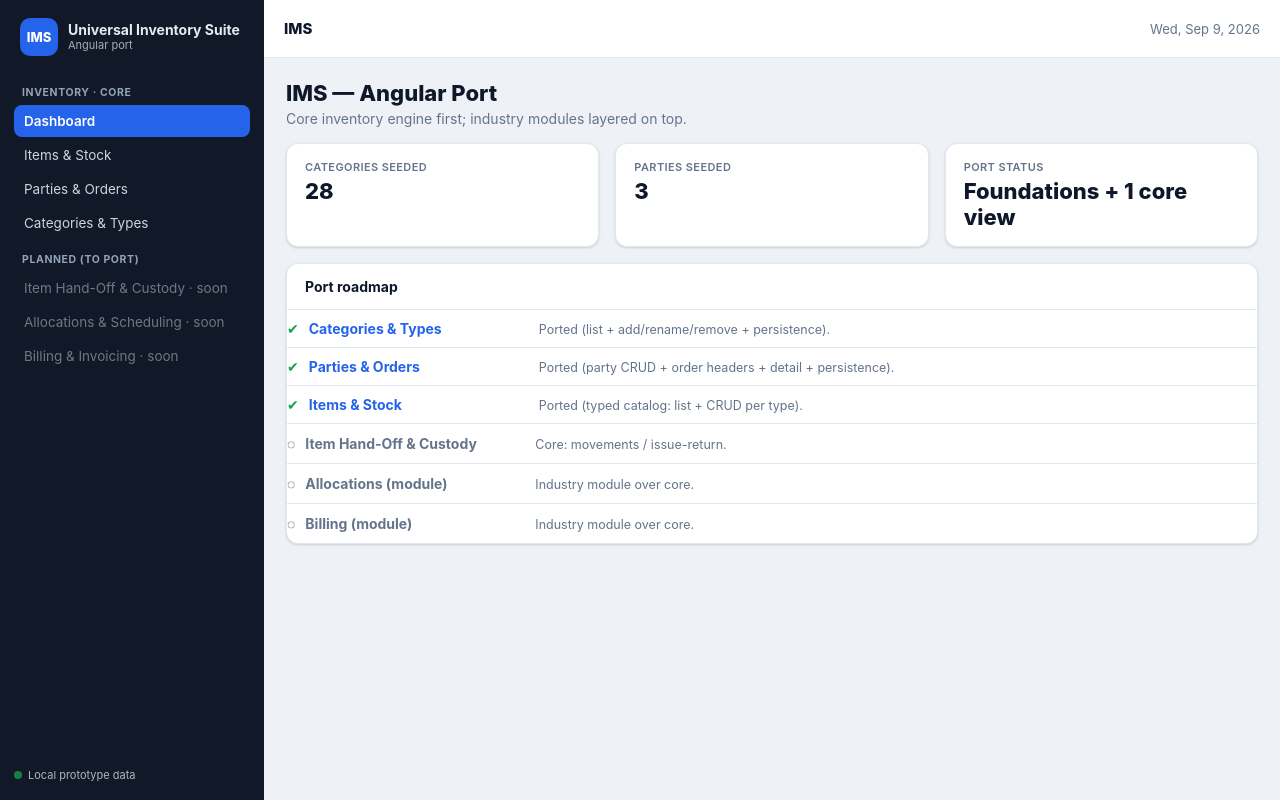
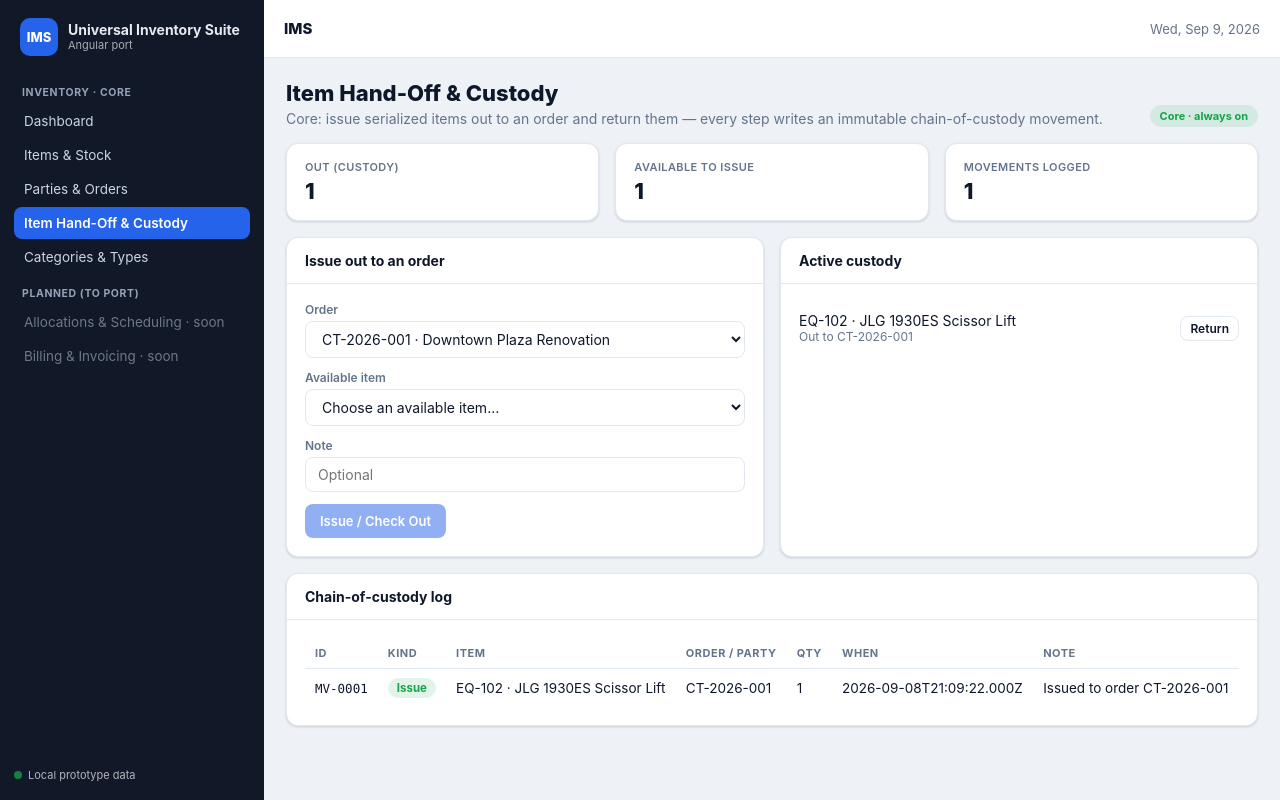
Before and after one commit to tinnerrob/ims-prototype-angular, an Angular app: page /handoff in a window 1280 px wide. Before the commit this address led to /dashboard. Built offline with nearby package versions, Linux system fonts and the light colour scheme.

Commit message:
Port Item Hand-Off & Custody (core): movements store + issue/return + chain-of-custody log

```diff
--- a/src/app/app.component.ts
+++ b/src/app/app.component.ts
@@ -27,13 +27,13 @@ export class AppComponent {
         { label: 'Dashboard', route: '/dashboard' },
         { label: 'Items & Stock', route: '/items' },
         { label: 'Parties & Orders', route: '/orders' },
+        { label: 'Item Hand-Off & Custody', route: '/handoff' },
         { label: 'Categories & Types', route: '/categories' },
       ],
     },
     {
       title: 'Planned (to port)',
       items: [
-        { label: 'Item Hand-Off & Custody', route: '/handoff', soon: true },
         { label: 'Allocations & Scheduling', route: '/scheduler', soon: true },
         { label: 'Billing & Invoicing', route: '/invoicing', soon: true },
       ],
--- a/src/app/app.routes.ts
+++ b/src/app/app.routes.ts
@@ -2,6 +2,7 @@ import { Routes } from '@angular/router';
 
 import { CategoriesComponent } from './features/categories/categories.component';
 import { DashboardComponent } from './features/dashboard/dashboard.component';
+import { HandoffComponent } from './features/handoff/handoff.component';
 import { ItemsComponent } from './features/items/items.component';
 import { OrdersComponent } from './features/orders/orders.component';
 
@@ -14,6 +15,7 @@ export const routes: Routes = [
   { path: '', pathMatch: 'full', redirectTo: 'dashboard' },
   { path: 'dashboard', component: DashboardComponent },
   { path: 'categories', component: CategoriesComponent },
+  { path: 'handoff', component: HandoffComponent },
   { path: 'items', component: ItemsComponent },
   { path: 'orders', component: OrdersComponent },
   { path: '**', redirectTo: 'dashboard' },
--- a/src/app/core/data.service.ts
+++ b/src/app/core/data.service.ts
@@ -4,6 +4,8 @@ import {
   CatalogType,
   CATALOG_TYPE_KEYS,
   Item,
+  Movement,
+  MovementKind,
   Order,
   OrderLine,
   OrderStatus,
@@ -28,11 +30,13 @@ export class DataService {
     parties: Party[];
     orders: Order[];
     items: Record<string, Item[]>;
+    movements: Movement[];
   } = {
     settings: { categories: this.seedCategories() },
     parties: this.seedParties(),
     orders: this.seedOrders(),
     items: this.seedItems(),
+    movements: this.seedMovements(),
   };
 
   constructor() {
@@ -52,6 +56,7 @@ export class DataService {
       if (Array.isArray(snap.parties)) this.db.parties = snap.parties;
       if (Array.isArray(snap.orders)) this.db.orders = snap.orders;
       if (snap.items && typeof snap.items === 'object') this.db.items = snap.items;
+      if (Array.isArray(snap.movements)) this.db.movements = snap.movements;
     } catch {
       /* corrupted storage -> keep seed */
     }
@@ -68,6 +73,7 @@ export class DataService {
           parties: this.db.parties,
           orders: this.db.orders,
           items: this.db.items,
+          movements: this.db.movements,
         }),
       );
     } catch {
@@ -270,6 +276,68 @@ export class DataService {
 
   /* -------------------------------- seeds ------------------------------- */
 
+  /* ----------------------------- movements ------------------------------ */
+
+  listMovements(): Movement[] {
+    return [...this.db.movements].sort((a, b) => (a.at < b.at ? 1 : -1));
+  }
+
+  /** Append an immutable movement + (for serialized items) flip custody status. */
+  logMovement(input: {
+    type: CatalogType;
+    refId: string;
+    kind: MovementKind;
+    qty: number;
+    orderId?: string | null;
+    party?: string;
+    note?: string;
+  }): Movement {
+    const rec: Movement = {
+      id: this.nextMovementId(),
+      type: input.type,
+      refId: input.refId,
+      kind: input.kind,
+      qty: input.qty,
+      orderId: input.orderId ?? null,
+      party: input.party ?? '',
+      at: new Date().toISOString(),
+      by: 'D. Reynolds',
+      note: input.note ?? '',
+    };
+    this.db.movements.push(rec);
+    // Serialized items are whole-unit custody: an issue rents it out, a return frees it.
+    if (input.type === 'serialized') {
+      const it = this.getItem('serialized', input.refId);
+      if (it) it.status = input.kind === 'issue' ? 'On Rent' : 'Available';
+    }
+    this.save();
+    return rec;
+  }
+
+  /** Serialized items currently out (On Rent) — active custody. */
+  custodyItems(): Item[] {
+    return this.listItems('serialized').filter((i) => i.status === 'On Rent');
+  }
+
+  /** Serialized items free to issue. */
+  availableItems(): Item[] {
+    return this.listItems('serialized').filter((i) => i.status === 'Available');
+  }
+
+  itemLabel(type: CatalogType, id: string): string {
+    const it = this.getItem(type, id);
+    return it ? `${it.id} · ${it.name}` : id;
+  }
+
+  private nextMovementId(): string {
+    let max = 0;
+    for (const m of this.db.movements) {
+      const n = Number(m.id.split('-')[1]);
+      if (!Number.isNaN(n) && n > max) max = n;
+    }
+    return 'MV-' + String(max + 1).padStart(4, '0');
+  }
+
   private seedCategories(): Record<string, string[]> {
     return {
       serialized: ['Boom Lifts', 'Scissor Lifts', 'Forklifts', 'Excavators', 'Cranes'],
@@ -347,4 +415,10 @@ export class DataService {
       ],
     };
   }
+
+  private seedMovements(): Movement[] {
+    return [
+      { id: 'MV-0001', type: 'serialized', refId: 'EQ-102', orderId: 'CT-2026-001', party: 'Halstead Construction', kind: 'issue', qty: 1, at: new Date(Date.now() - 1000 * 60 * 60 * 24).toISOString(), by: 'D. Reynolds', note: 'Issued to order CT-2026-001' },
+    ];
+  }
 }
--- a/src/app/core/models.ts
+++ b/src/app/core/models.ts
@@ -108,3 +108,28 @@ export const ITEM_STATUSES: Record<CatalogType, ItemStatus[]> = {
   kit: ['Available', 'On Rent', 'In Shop'],
   attachment: ['Available', 'On Rent'],
 };
+
+export type MovementKind = 'issue' | 'return' | 'receive' | 'transfer' | 'adjust';
+
+/** Immutable chain-of-custody record (core). Issue = out to an order/party;
+ *  return = back to a location. Never mutate a written movement. */
+export interface Movement {
+  id: string;
+  type: CatalogType;
+  refId: string;
+  orderId?: string | null;
+  party?: string;
+  kind: MovementKind;
+  qty: number;
+  at: string; // ISO timestamp
+  by: string;
+  note?: string;
+}
+
+export const MOVEMENT_KIND_LABEL: Record<MovementKind, string> = {
+  issue: 'Issue',
+  return: 'Return',
+  receive: 'Receive',
+  transfer: 'Transfer',
+  adjust: 'Adjust',
+};
--- a/src/app/features/dashboard/dashboard.component.ts
+++ b/src/app/features/dashboard/dashboard.component.ts
@@ -22,7 +22,7 @@ export class DashboardComponent {
     { route: '/categories', title: 'Categories & Types', done: true, note: 'Ported (list + add/rename/remove + persistence).' },
     { route: '/orders', title: 'Parties & Orders', done: true, note: 'Ported (party CRUD + order headers + detail + persistence).' },
     { route: '/items', title: 'Items & Stock', done: true, note: 'Ported (typed catalog: list + CRUD per type).' },
-    { route: '/handoff', title: 'Item Hand-Off & Custody', done: false, note: 'Core: movements / issue-return.' },
+    { route: '/handoff', title: 'Item Hand-Off & Custody', done: true, note: 'Ported (movements: issue/return + chain-of-custody log).' },
     { route: '/scheduler', title: 'Allocations (module)', done: false, note: 'Industry module over core.' },
     { route: '/invoicing', title: 'Billing (module)', done: false, note: 'Industry module over core.' },
   ];
--- /dev/null
+++ b/src/app/features/handoff/handoff.component.html
@@ -0,0 +1,92 @@
+<section class="page">
+  <div class="page-head">
+    <div>
+      <h1>Item Hand-Off &amp; Custody</h1>
+      <p class="page-sub">Core: issue serialized items out to an order and return them — every step writes an immutable chain-of-custody movement.</p>
+    </div>
+    <span class="core-tag">Core · always on</span>
+  </div>
+
+  <div class="stat-row">
+    <div class="card stat"><span class="stat-label">Out (custody)</span><span class="stat-value">{{ custody().length }}</span></div>
+    <div class="card stat"><span class="stat-label">Available to issue</span><span class="stat-value">{{ available().length }}</span></div>
+    <div class="card stat"><span class="stat-label">Movements logged</span><span class="stat-value">{{ data.listMovements().length }}</span></div>
+  </div>
+
+  <div class="split">
+    <!-- ISSUE -->
+    <div class="card">
+      <div class="card-header">Issue out to an order</div>
+      <div class="card-body">
+        <div class="field">
+          <label>Order</label>
+          <select class="input" [(ngModel)]="orderId">
+            @for (o of orders(); track o.orderId) {
+              <option [value]="o.orderId">{{ o.orderId }} · {{ o.projectName }}</option>
+            }
+          </select>
+        </div>
+        <div class="field">
+          <label>Available item</label>
+          <select class="input" [(ngModel)]="itemId">
+            <option value="" disabled>Choose an available item…</option>
+            @for (it of available(); track it.id) {
+              <option [value]="it.id">{{ it.id }} · {{ it.name }}</option>
+            }
+          </select>
+        </div>
+        <div class="field"><label>Note</label><input class="input" [(ngModel)]="note" placeholder="Optional" /></div>
+        <button class="btn btn-primary" (click)="issue()" [disabled]="!itemId || !orderId || available().length === 0">Issue / Check Out</button>
+      </div>
+    </div>
+
+    <!-- CUSTODY -->
+    <div class="card">
+      <div class="card-header">Active custody</div>
+      <div class="card-body">
+        @if (custody().length === 0) {
+          <p class="empty">Nothing is out right now.</p>
+        } @else {
+          <ul class="ho-list">
+            @for (it of custody(); track it.id) {
+              <li class="ho-row">
+                <div>
+                  <div class="strong">{{ it.id }} · {{ it.name }}</div>
+                  <div class="sub">Out to {{ outFor(it) }}</div>
+                </div>
+                <button class="btn btn-ghost btn-sm" (click)="returnItem(it)">Return</button>
+              </li>
+            }
+          </ul>
+        }
+      </div>
+    </div>
+  </div>
+
+  <!-- MOVEMENT LOG -->
+  <div class="card log-card">
+    <div class="card-header">Chain-of-custody log</div>
+    <div class="card-body">
+      <table class="table">
+        <thead>
+          <tr><th>ID</th><th>Kind</th><th>Item</th><th>Order / party</th><th>Qty</th><th>When</th><th>Note</th></tr>
+        </thead>
+        <tbody>
+          @for (m of movements(); track m.id) {
+            <tr>
+              <td class="mono">{{ m.id }}</td>
+              <td><span class="status">{{ kindLabel[m.kind] }}</span></td>
+              <td>{{ data.itemLabel(m.type, m.refId) }}</td>
+              <td>{{ m.orderId || m.party || '—' }}</td>
+              <td>{{ m.qty }}</td>
+              <td>{{ m.at }}</td>
+              <td>{{ m.note || '—' }}</td>
+            </tr>
+          } @empty {
+            <tr><td colspan="7" class="empty">No movements yet.</td></tr>
+          }
+        </tbody>
+      </table>
+    </div>
+  </div>
+</section>
--- /dev/null
+++ b/src/app/features/handoff/handoff.component.scss
@@ -0,0 +1,60 @@
+.stat-row {
+  display: grid;
+  grid-template-columns: repeat(3, 1fr);
+  gap: 16px;
+  margin-bottom: 16px;
+}
+
+.stat {
+  padding: 16px 18px;
+  display: flex;
+  flex-direction: column;
+  gap: 4px;
+}
+
+.stat-label {
+  font-size: 11px;
+  text-transform: uppercase;
+  letter-spacing: 0.4px;
+  color: var(--muted);
+  font-weight: 600;
+}
+
+.stat-value {
+  font-size: 22px;
+  font-weight: 800;
+}
+
+.split {
+  display: grid;
+  grid-template-columns: 1fr 1fr;
+  gap: 16px;
+}
+
+.log-card {
+  margin-top: 16px;
+}
+
+.ho-list {
+  list-style: none;
+  margin: 0;
+  padding: 0;
+}
+
+.ho-row {
+  display: flex;
+  align-items: center;
+  justify-content: space-between;
+  gap: 12px;
+  padding: 10px 0;
+  border-bottom: 1px solid var(--line);
+
+  &:last-child {
+    border-bottom: 0;
+  }
+}
+
+.sub {
+  color: var(--muted);
+  font-size: 12px;
+}
--- /dev/null
+++ b/src/app/features/handoff/handoff.component.ts
@@ -0,0 +1,77 @@
+import { Component } from '@angular/core';
+import { FormsModule } from '@angular/forms';
+
+import { DataService } from '../../core/data.service';
+import { Item, MOVEMENT_KIND_LABEL, Movement } from '../../core/models';
+
+@Component({
+  selector: 'ims-handoff',
+  standalone: true,
+  imports: [FormsModule],
+  templateUrl: './handoff.component.html',
+  styleUrl: './handoff.component.scss',
+})
+export class HandoffComponent {
+  readonly kindLabel = MOVEMENT_KIND_LABEL;
+
+  /** Issue form state. */
+  orderId: string;
+  itemId = '';
+  note = '';
+
+  constructor(readonly data: DataService) {
+    this.orderId = data.listOrders().filter((o) => o.status === 'active')[0]?.orderId ?? '';
+  }
+
+  orders() {
+    return this.data.listOrders().filter((o) => o.status === 'active');
+  }
+
+  available() {
+    return this.data.availableItems();
+  }
+
+  custody() {
+    return this.data.custodyItems();
+  }
+
+  movements(): Movement[] {
+    return this.data.listMovements().slice(0, 30);
+  }
+
+  issue(): void {
+    if (!this.itemId || !this.orderId) return;
+    const order = this.data.getOrder(this.orderId);
+    this.data.logMovement({
+      type: 'serialized',
+      refId: this.itemId,
+      kind: 'issue',
+      qty: 1,
+      orderId: order?.orderId,
+      party: order?.party,
+      note: this.note || `Issued to ${order?.orderId ?? ''}`.trim(),
+    });
+    this.itemId = '';
+    this.note = '';
+  }
+
+  returnItem(item: Item): void {
+    this.data.logMovement({
+      type: 'serialized',
+      refId: item.id,
+      kind: 'return',
+      qty: 1,
+      party: 'Main yard',
+      note: 'Returned to yard / available',
+    });
+  }
+
+  /** Where a custody item is currently out (latest movement order/party). */
+  outFor(item: Item): string {
+    const latest = this.data
+      .listMovements()
+      .find((m) => m.type === 'serialized' && m.refId === item.id);
+    if (!latest) return '—';
+    return latest.orderId ?? latest.party ?? '—';
+  }
+}
```
Also changed, not shown: 1 other file (tests, documents, lock files or other folders).
